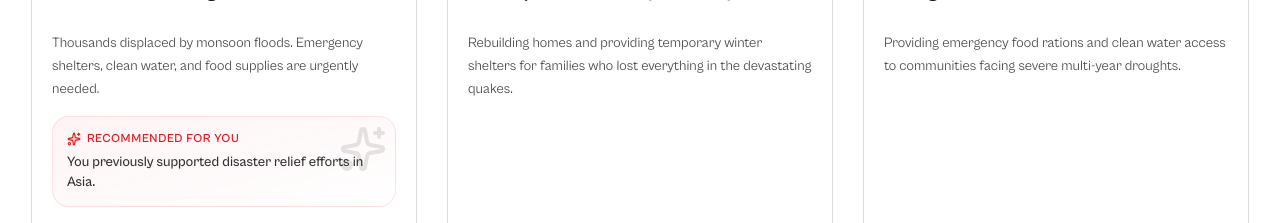
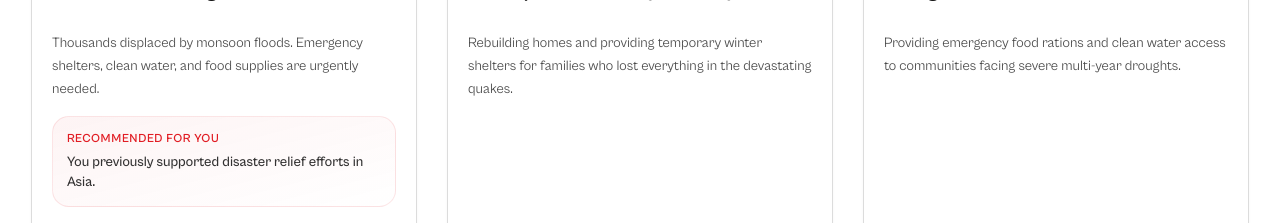
Before and after one commit to MaryamElhamidi/Empact, a Next.js app: page /discover in a window 1280 px wide. Shown: the part 1340-1563 px from the top of the page. Built offline with nearby package versions, Linux system fonts and the light colour scheme.

Commit message:
remove silly sparkles

```diff
--- a/package.json
+++ b/package.json
@@ -10,6 +10,11 @@
   },
   "dependencies": {
     "@base-ui/react": "^1.3.0",
+    "@radix-ui/react-avatar": "^1.1.11",
+    "@radix-ui/react-label": "^2.1.8",
+    "@radix-ui/react-popover": "^1.1.15",
+    "@radix-ui/react-slot": "^1.2.4",
+    "@radix-ui/react-tabs": "^1.1.13",
     "class-variance-authority": "^0.7.1",
     "clsx": "^2.1.1",
     "cobe": "^0.6.5",
--- a/src/components/ui/ai-recommendation-tag.tsx
+++ b/src/components/ui/ai-recommendation-tag.tsx
@@ -4,10 +4,8 @@ export function AIRecommendationTag({ explanation }: { explanation: string }) {
     return (
         <div className="flex flex-col gap-1.5 mt-4 p-3.5 rounded-xl bg-gradient-to-br from-primary/5 to-transparent border border-primary/10 relative overflow-hidden">
             <div className="absolute top-0 right-0 p-2 opacity-10">
-                <Sparkles className="w-12 h-12" />
             </div>
             <div className="flex items-center gap-1.5 text-primary text-xs font-semibold uppercase tracking-wider relative z-10">
-                <Sparkles className="h-3.5 w-3.5 fill-primary/20" />
                 Recommended for you
             </div>
             <p className="text-sm text-foreground/80 font-medium relative z-10 leading-snug">{explanation}</p>
```
Also changed, not shown: 1 other file (tests, documents, lock files or other folders).
